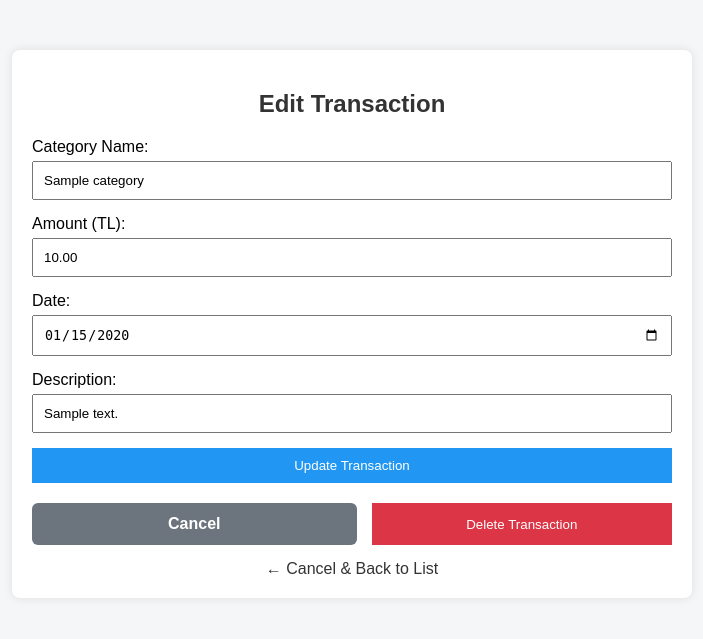
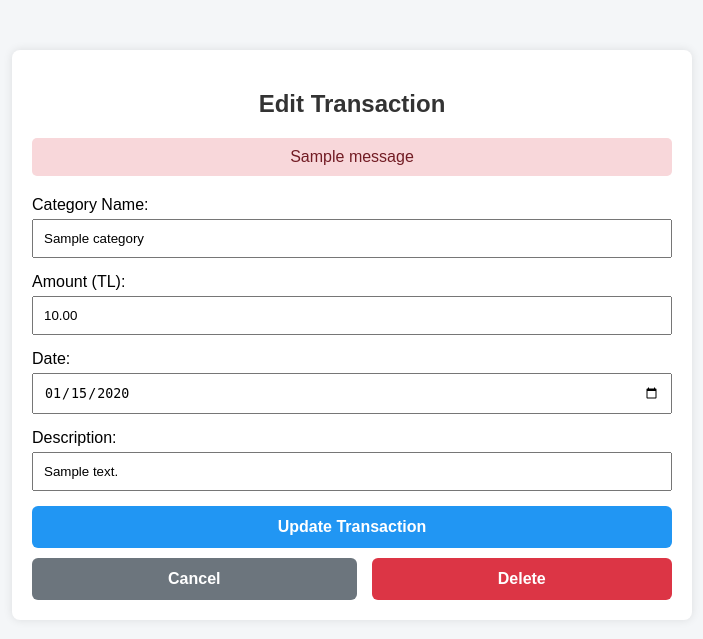
Before and after one commit to celiikerenn/django-expense-tracker, a Django app: page /update/1/ in a window 1280 px wide. Shown: the top 639 px of the page, without its empty margins (288-991 px from the left). Run offline with Django 5.2, Linux system fonts and the light colour scheme; a user stored in the database is signed in; tables that the repository leaves empty hold one stand-in row (values such as "Sample post"); one stand-in notice (Sample message) is shown.

Commit message:
Edit sayfasi duzeltildi ve tarih siniri eklendi

```diff
--- a/tracker/templates/edit.html
+++ b/tracker/templates/edit.html
@@ -8,18 +8,60 @@
     <link rel="stylesheet" href="{% static 'style.css' %}">
 
     <style>
-        .container { width: 50%; margin-top: 50px; }
+        .container { width: 50%; margin-top: 50px; margin-left: auto; margin-right: auto; }
         .form-group { margin-bottom: 15px; }
         input { width: 100%; padding: 10px; margin-top: 5px; box-sizing: border-box; }
-        button { background-color: #2196F3; color: white; padding: 10px; border: none; cursor: pointer; width: 100%; }
-        button:hover { background-color: #0b7dda; }
-        .back-link { display: block; text-align: center; margin-top: 15px; text-decoration: none; color: #333; }
+
+        /* Buton Stilleri */
+        .btn {
+            padding: 12px;
+            border: none;
+            border-radius: 6px;
+            cursor: pointer;
+            width: 100%;
+            font-size: 16px;
+            font-weight: bold;
+            text-align: center;
+            text-decoration: none;
+            display: inline-block;
+            box-sizing: border-box;
+        }
+
+        .btn-update { background-color: #2196F3; color: white; }
+        .btn-update:hover { background-color: #0b7dda; }
+
+        .btn-cancel { background-color: #6c757d; color: white; }
+        .btn-cancel:hover { background-color: #5a6268; }
+
+        .btn-delete { background-color: #dc3545; color: white; }
+        .btn-delete:hover { background-color: #c82333; }
+
+        /* Yan yana buton grubu */
+        .button-group {
+            display: flex;
+            gap: 15px; /* Butonlar arası boşluk */
+            margin-top: 10px;
+        }
+
+        .button-group > * {
+            flex: 1; /* Hepsi eşit genişlikte olsun */
+        }
     </style>
 </head>
 <body>
 
 <div class="container">
     <h2 style="text-align: center; color: #333;">Edit Transaction</h2>
+
+    {% if messages %}
+        <div style="margin-bottom: 20px;">
+            {% for message in messages %}
+                <div style="padding: 10px; background-color: #f8d7da; color: #721c24; border-radius: 5px; text-align: center;">
+                    {{ message }}
+                </div>
+            {% endfor %}
+        </div>
+    {% endif %}
 
     <form method="POST">
         {% csrf_token %}
@@ -39,48 +81,32 @@
             <input type="date" name="date" id="editDateInput" value="{{ transaction.date|date:'Y-m-d' }}" required>
         </div>
 
-        <script>
-            const today = new Date().toISOString().split('T')[0];
-            document.getElementById('editDateInput').setAttribute('max', today);
-        </script>
-
         <div class="form-group">
             <label>Description:</label>
             <input type="text" name="description" value="{{ transaction.description }}">
         </div>
 
-<button type="submit" style="margin-bottom: 20px;">Update Transaction</button>
-    </form> <div style="display: flex; gap: 15px; align-items: stretch;">
+        <button type="submit" class="btn btn-update">Update Transaction</button>
+    </form>
 
-        <a href="{% url 'index' %}"
-           style="flex: 1;
-                  text-align: center;
-                  padding: 12px;
-                  background-color: #6c757d;
-                  color: white;
-                  text-decoration: none;
-                  border-radius: 6px;
-                  font-weight: bold;
-                  display: flex;
-                  align-items: center;
-                  justify-content: center;">
-            Cancel
-        </a>
+    <div class="button-group">
+        <a href="{% url 'index' %}" class="btn btn-cancel">Cancel</a>
 
-        <form action="{% url 'delete_transaction' transaction.id %}" method="POST" style="flex: 1; margin: 0;">
+        <form action="{% url 'delete_transaction' transaction.id %}" method="POST" style="margin: 0;">
             {% csrf_token %}
-            <button type="submit"
-                    onclick="return confirm('Are you sure you want to delete this expense?');"
-                    style="width: 100%;
-                           background-color: #dc3545;
-                           margin: 0;
-                           height: 100%;"> Delete Transaction
+            <button type="submit" class="btn btn-delete" onclick="return confirm('Are you sure?');">
+                Delete
             </button>
         </form>
     </div>
+</div>
 
-    <a href="{% url 'index' %}" class="back-link">← Cancel & Back to List</a>
-</div>
+<script>
+    // Bugünün tarihini al (YYYY-MM-DD formatında)
+    const today = new Date().toISOString().split('T')[0];
+    // Inputa max özelliğini ekle (Yarını seçemesin)
+    document.getElementById('editDateInput').setAttribute('max', today);
+</script>
 
 </body>
 </html>
```
